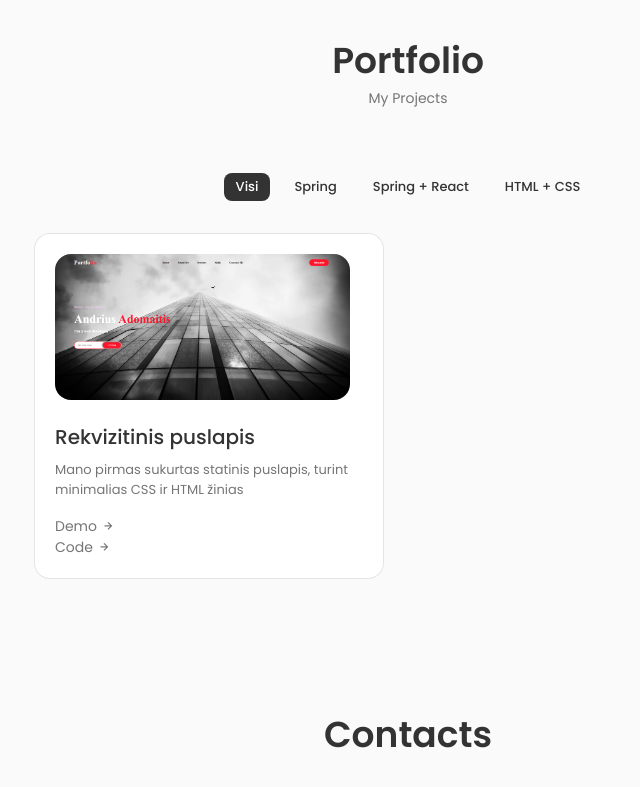
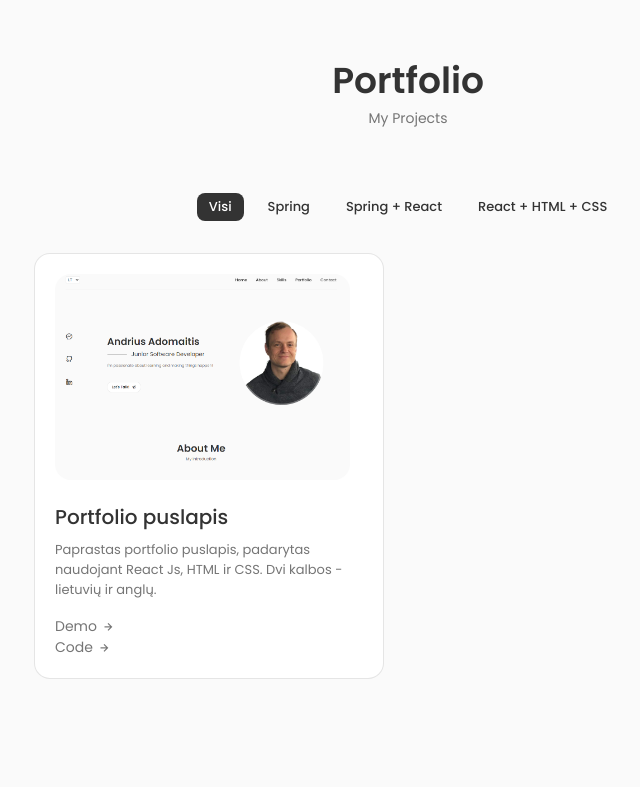
Before and after one commit to esuandrius/portfolio, a React (Create React App) app: page / in a window 1280 px wide. Shown: the part 1892-2679 px from the top of the page, without its empty margins (232-872 px from the left). Built offline with nearby package versions, Linux system fonts and the light colour scheme.

Commit message:
pridetas naujas portfolio darbas

```diff
--- a/src/components/about/About.jsx
+++ b/src/components/about/About.jsx
@@ -22,6 +22,7 @@ const About = () => {
           <p className="about__description">{t("about-description-p2")}</p>
 
           <span className="about__description">{t("cv-and-certificate")}</span>
+          <br />
           <br />
           <a
             download=""
--- a/src/components/about/about.css
+++ b/src/components/about/about.css
@@ -49,7 +49,7 @@
   line-height: 1.5rem;
 }
 .button-cv {
-  margin-left: 15px;
+  margin-right: 15px;
 }
 
 /* ====================BREAKPOINTS==================== */
--- a/src/components/work/Data.jsx
+++ b/src/components/work/Data.jsx
@@ -3,9 +3,9 @@
 import i18next from "../../i18n";
 
 import Work1 from "../../assets/html-page.PNG";
+import Work2 from "../../assets/portfolio-website.PNG";
 // import Work2 from "../../assets/Work1.jpg";
 // import Work3 from "../../assets/Work1.jpg";
-// import Work4 from "../../assets/Work1.jpg";
 
 // Portfolio projects
 export const projectsData = [
@@ -29,26 +29,26 @@ export const projectsData = [
   //   link: "",
   //   code: "",
   // },
+  {
+    id: 3,
+    image: Work2,
+    title: "Portfolio puslapis",
+    description:
+      "Paprastas portfolio puslapis, padarytas naudojant React Js, HTML ir CSS. Dvi kalbos - lietuvių ir anglų.",
+    category: "React + HTML + CSS",
+    link: "https://esuandrius.github.io/portfolio/",
+    code: "https://github.com/esuandrius/portfolio",
+  },
   // {
-  //   id: 3,
-  //   image: Work4,
-  //   title: "Blog page",
+  //   id: 4,
+  //   image: Work1,
+  //   title: "Rekvizitinis puslapis",
   //   description:
-  //     "Very simple blog page about traveling, using React, Spring Boot, MySQL database",
-  //   category: "Spring + React",
-  //   link: "",
-  //   code: "",
+  //     "Mano pirmas sukurtas statinis puslapis, turint minimalias CSS ir HTML žinias",
+  //   category: "React + HTML + CSS",
+  //   link: "https://esuandrius.github.io/inspiration/",
+  //   code: "https://github.com/esuandrius/inspiration",
   // },
-  {
-    id: 4,
-    image: Work1,
-    title: "Rekvizitinis puslapis",
-    description:
-      "Mano pirmas sukurtas statinis puslapis, turint minimalias CSS ir HTML žinias",
-    category: "HTML + CSS",
-    link: "https://esuandrius.github.io/inspiration/",
-    code: "https://github.com/esuandrius/inspiration",
-  },
 ];
 
 //portfolio works categories
@@ -63,6 +63,6 @@ export const projectsNav = [
     name: "Spring + React",
   },
   {
-    name: "HTML + CSS",
+    name: "React + HTML + CSS",
   },
 ];
--- a/src/components/work/Works.jsx
+++ b/src/components/work/Works.jsx
@@ -6,13 +6,13 @@ import { projectsNav } from "./Data";
 import WorkItems from "./WorkItems";
 
 const Works = () => {
-  const [item, setItem] = useState({ name: "all" });
+  const [item, setItem] = useState({ name: "Visi" });
   const [projects, setProjects] = useState([]);
   const [active, setActive] = useState(0);
   const { i18n } = useTranslation();
 
   useEffect(() => {
-    if (item.name === "all") {
+    if (item.name === "Visi") {
       setProjects(projectsData);
     } else {
       const newProjects = projectsData.filter((project) => {
```
Also changed, not shown: src/assets/portfolio-website.PNG (added).
